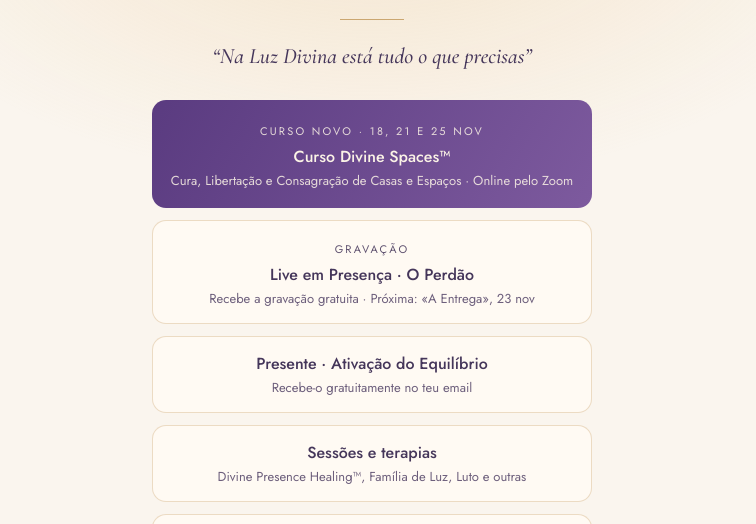
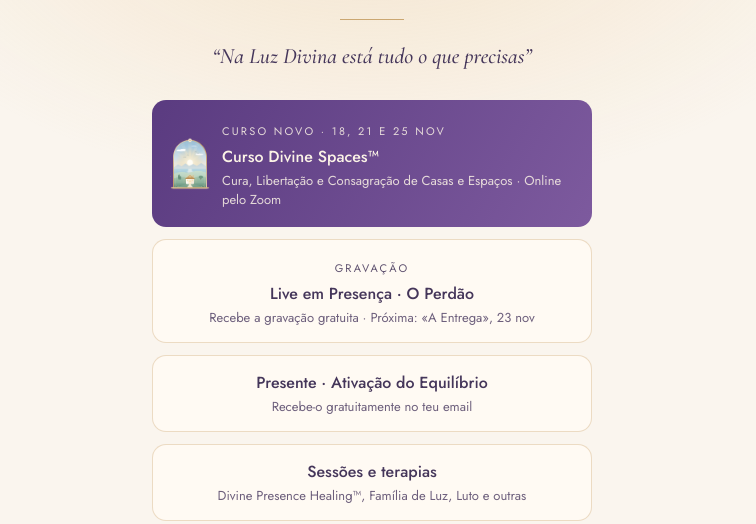
Before and after one commit to JCPaliteiro/links, a plain HTML site: page index.html in a window 1280 px wide. Shown: the part 248-772 px from the top of the page, without its empty margins (268-1024 px from the left). Drawn offline with nearby package versions, Linux system fonts and the light colour scheme.

Commit message:
Links: ícone no botão do Curso Divine Spaces
Co-Authored-By: Claude Opus 5.5 <noreply@anthropic.com>
Claude-Session: https://claude.ai/code/session_01V5hGCwLoFisCbHjMC1gBCL

```diff
--- a/index.html
+++ b/index.html
@@ -83,10 +83,11 @@ footer a{color:var(--gold);text-decoration:none;letter-spacing:.06em}
   <blockquote>“Na Luz Divina está tudo o que precisas”</blockquote>
 
   <nav>
-    <a class="btn hl" data-o href="https://divinespaces.joaopaliteiro.com/">
-      <span class="tag">Curso novo · 18, 21 e 25 nov</span>
+    <a class="btn hl by" data-o href="https://divinespaces.joaopaliteiro.com/">
+      <img src="divine-spaces-icone.png" alt="" style="width:40px;height:53px">
+      <span><span class="tag">Curso novo · 18, 21 e 25 nov</span><br>
       <b>Curso Divine Spaces™</b>
-      <small>Cura, Libertação e Consagração de Casas e Espaços · Online pelo Zoom</small>
+      <small>Cura, Libertação e Consagração de Casas e Espaços · Online pelo Zoom</small></span>
     </a>
     <a class="btn" data-o href="https://lives.joaopaliteiro.com/">
       <span class="tag">Gravação</span>
```
Also changed, not shown: divine-spaces-icone.png (added).
